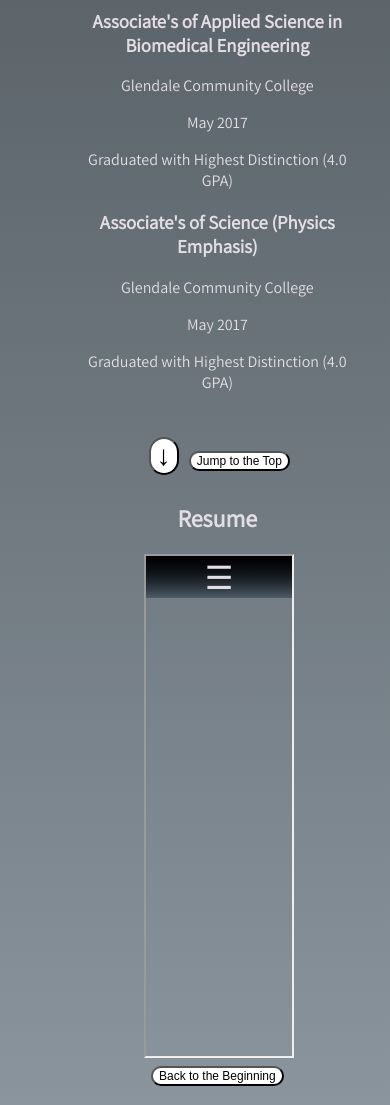
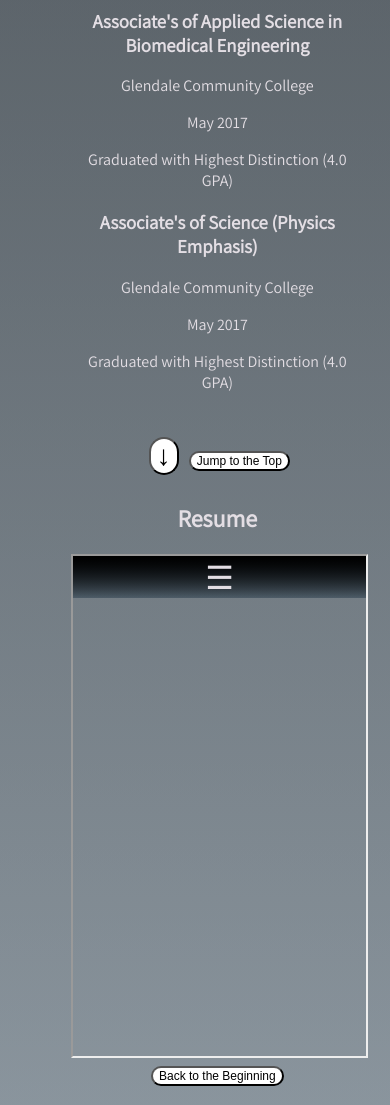
Before and after one commit to baileyjean/portfolio, a React (Create React App) app: page / in a window 390 px wide. Shown: the part 4666-5771 px from the top of the page. Built offline with nearby package versions, Linux system fonts and the light colour scheme.

Commit message:
Fix mobile width for resume iFrame

```diff
--- a/src/styles/App.css
+++ b/src/styles/App.css
@@ -446,3 +446,12 @@ button:hover {
     align-self: center;
   }
 }
+
+/**************************************************************************************************************************************************/
+/******************************************************************** MOBILE: Resume **************************************************************/
+/**************************************************************************************************************************************************/
+@media screen and (max-width: 500px) {
+  .resume {
+    width: auto;
+  }
+}
```
